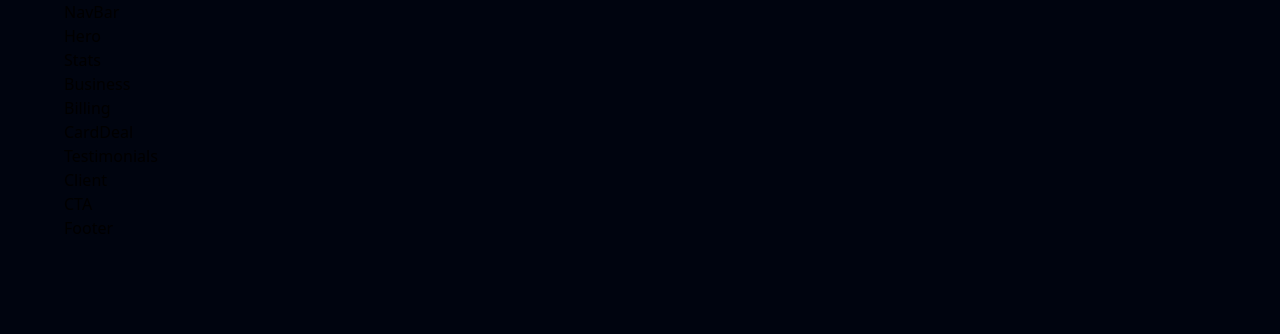
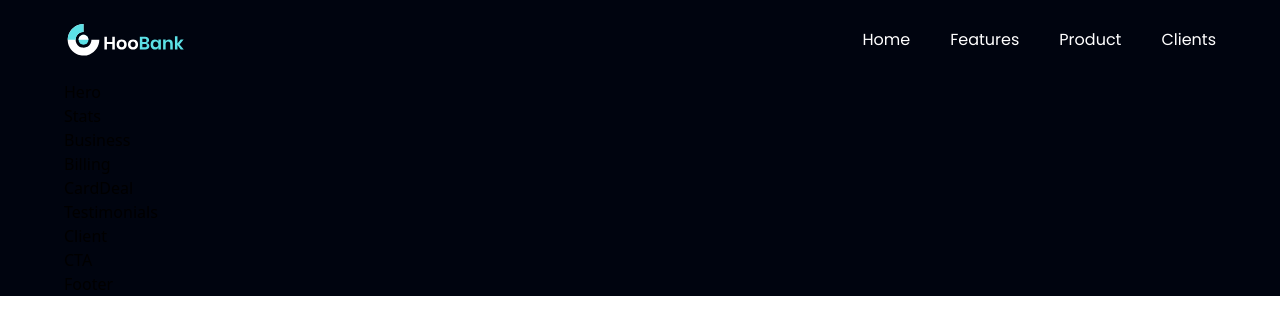
Before and after one commit to hossein-jorfi/landing-page, a React (Vite) app: page / in a window 1280 px wide. Shown: the top 334 px of the page. Built offline with nearby package versions, Linux system fonts and the light colour scheme.

Commit message:
Navbar completed

```diff
--- a/src/App.tsx
+++ b/src/App.tsx
@@ -16,7 +16,7 @@
 
 function App() {
   return (
-    <div className={`min-h-screen bg-primary w-full overflow-hidden`}>
+    <div className={`bg-primary w-full overflow-hidden`}>
       {/* Navbar */}
       <div className={`${styles.paddingX} ${styles.flexCenter}`}>
         <div className={`${styles.boxWidth}`}>
--- a/src/components/Navbar.tsx
+++ b/src/components/Navbar.tsx
@@ -1,7 +1,55 @@
+import { useState } from "react";
+import { close, menu, logo } from "../assets";
+import { navLinks } from "../constants";
+
 const NavBar = () => {
+  const [isOpen, setIsOpen] = useState(false);
+
   return (
-    <div>NavBar</div>
-  )
-}
+    <nav className="w-full flex py-6 justify-between items-center navbar">
+      <img src={logo} alt="logo" className="w-[124px] h-[32px]" />
 
-export default NavBar
+      {/* Dextop */}
+      <ul className="list-none hidden sm:flex justify-end items-center flex-1 space-x-10">
+        {navLinks.map((nav) => (
+          <li
+            key={nav.id}
+            className={`font-poppins font-normal cursor-pointer text-base text-white`}
+          >
+            <a href={`#${nav.id}`}>{nav.title}</a>
+          </li>
+        ))}
+      </ul>
+      {/* Dextop */}
+
+      {/* Mobile */}
+      <div className="sm:hidden flex flex-1 justify-end items-center">
+        <img
+          src={isOpen ? close : menu}
+          alt="menu"
+          onClick={() => setIsOpen((prev) => !prev)}
+          className="cursor-pointer w-[28px] h-[28px] object-contain"
+        />
+        <div
+          className={`${
+            isOpen ? "flex" : "hidden"
+          } p-6 bg-black-gradient absolute top-20 right-0 mx-4 my-2 min-w-[140px] rounded-xl sidebar`}
+        >
+          <ul className="list-none flex flex-col justify-end items-center flex-1 space-y-4">
+            {navLinks.map((nav) => (
+              <li
+                key={nav.id}
+                className={`font-poppins font-normal cursor-pointer text-base text-white`}
+              >
+                <a href={`#${nav.id}`}>{nav.title}</a>
+              </li>
+            ))}
+          </ul>
+        </div>
+      </div>
+      {/* Mobile */}
+    </nav>
+  );
+};
+
+export default NavBar;
```
Also changed, not shown: src/assets/index.ts (renamed from src/assets/index.js).
